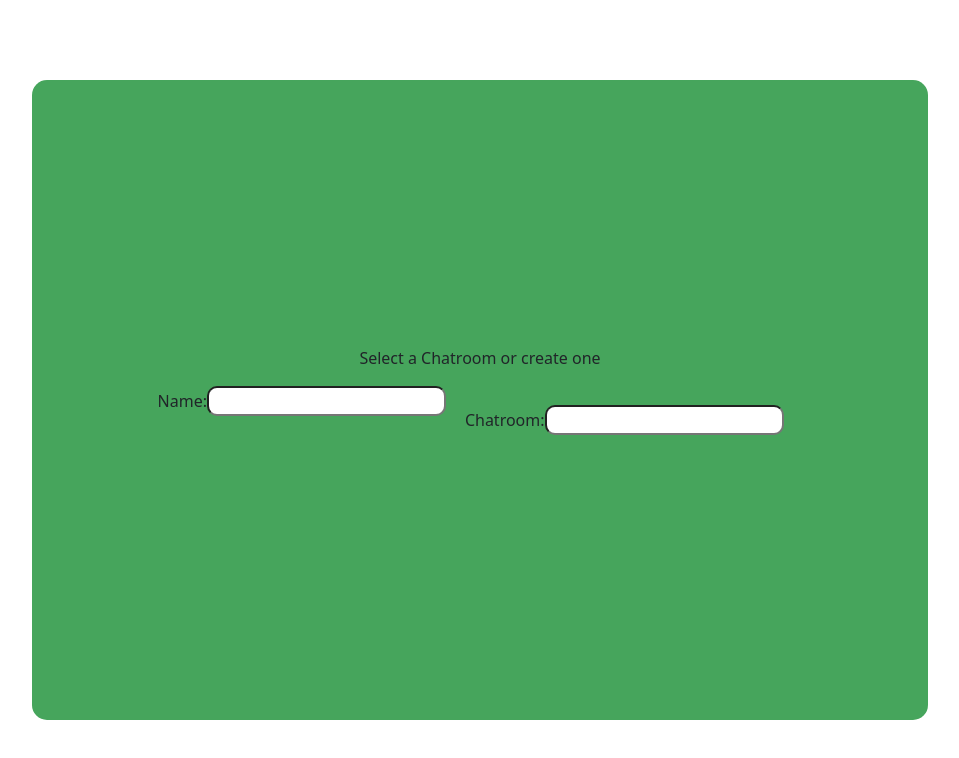
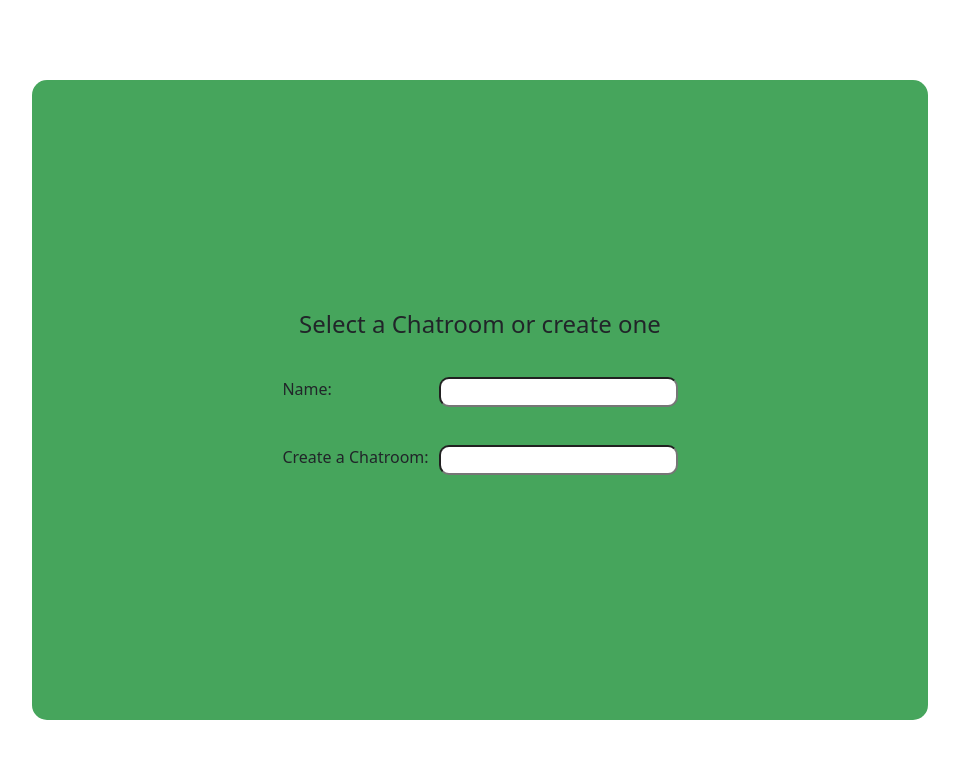
Before and after one commit to PatchFramework/decentralized-chat-app, a React (Create React App) app in the folder frontend/: page / in a window 1280 px wide. Shown: the top 758 px of the page, without its empty margins (160-1119 px from the left). Built offline with nearby package versions, Linux system fonts and the light colour scheme; what gun would draw is missing.

Commit message:
Minor Selector changes.

```diff
--- a/frontend/src/ChatSelector/Selector.css
+++ b/frontend/src/ChatSelector/Selector.css
@@ -13,18 +13,27 @@
 .select{
     display: flex;
     justify-content: center;
+    font-size: x-large;
 }
 
 .form{
     display: flex;
-    justify-content: center;
+    flex-direction: column;
+    align-self: center;
 }
 
 .input{
     background-color:white;
     border-radius: 10px;
+    margin-left: 10px;
+    float: right;
 }
 
 .chatroom{
     padding: 0.5cm;
 }
+
+.name{
+    padding: 0.5cm;
+    text-align: left;
+}
--- a/frontend/src/ChatSelector/Selector.js
+++ b/frontend/src/ChatSelector/Selector.js
@@ -1,7 +1,9 @@
 import React from 'react'
 import './Selector.css'
+import { useState } from "react";
 
 function Selector() {
+
   return (
     <div className="box">
       <p className="select">Select a Chatroom or create one</p>
@@ -11,7 +13,7 @@ function Selector() {
           <input type="text" name="name" className='input'/>
         </label>
         <label className='chatroom'>
-          Chatroom:
+          Create a Chatroom:
           <input type="text" name="name" className='input'/>
         </label>
       </form>
```
